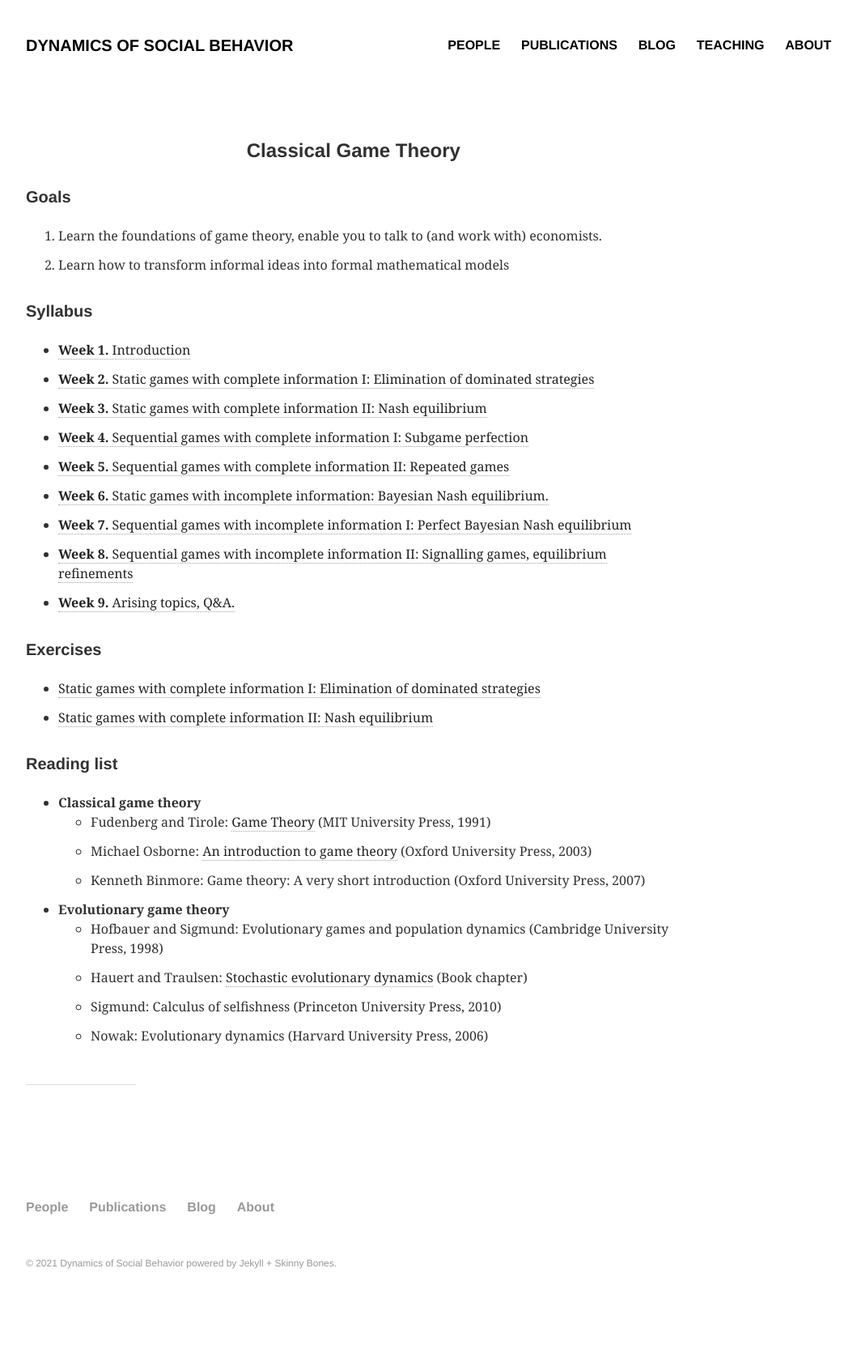
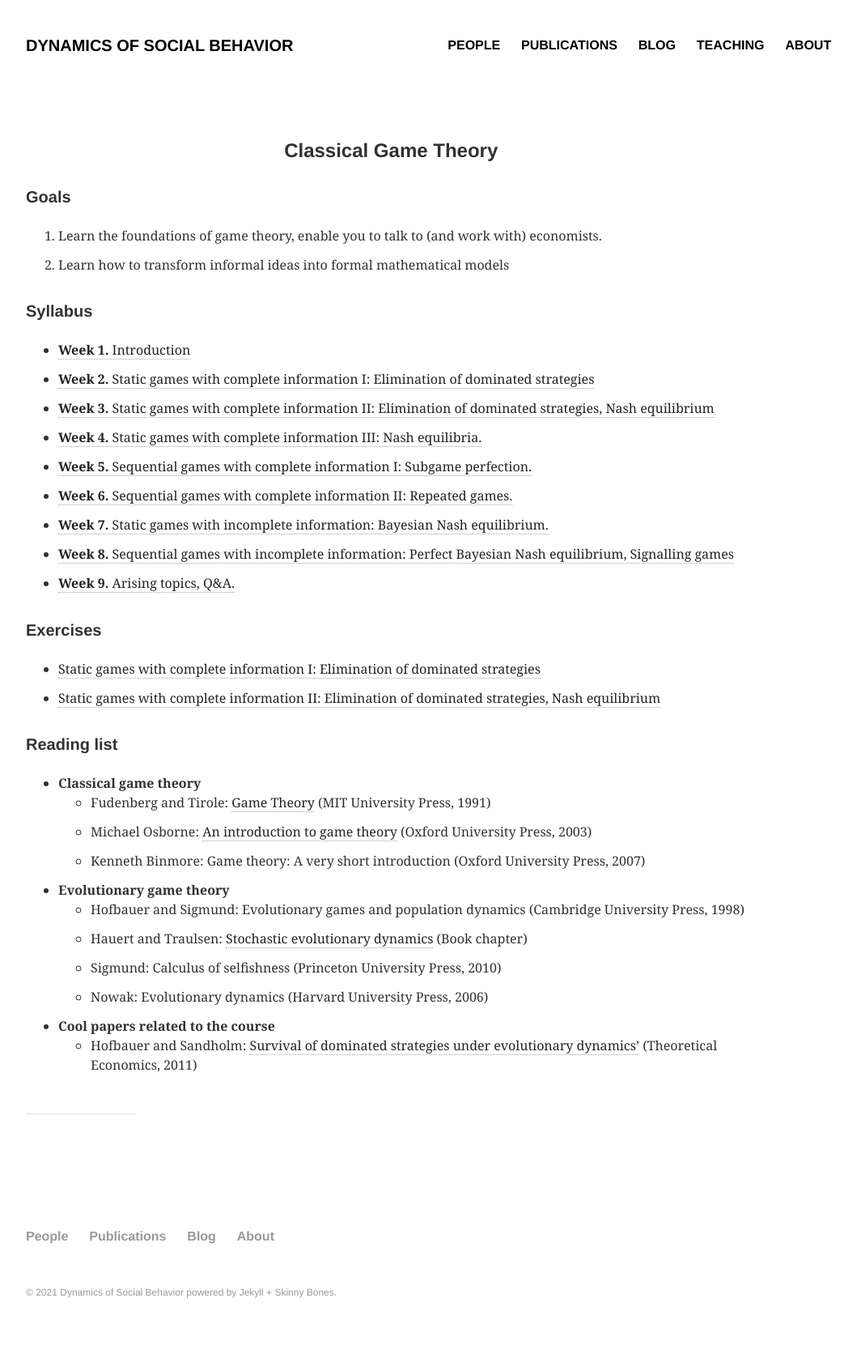
Before and after one commit to DYNOSOBs/social-behaviour, a Jekyll site: the page built from teaching/classical_game_theory/index.md, in a window 1280 px wide. Shown: the whole page at 81% size, without its empty margins (64-1123 px from the left). Built offline with Jekyll 4.4.1, drawn with Linux system fonts in a browser that asks for light colours; before the commit the page ends 1646 px from its top, so only the background shows below that.

Commit message:
update schedule and the name of week 3

```diff
--- a/_sass/_layout.scss
+++ b/_sass/_layout.scss
@@ -145,7 +145,7 @@
 #main {
 	.inner-wrap {
 		@include media($medium) {
-			@include span-columns(9);
+			@include span-columns(10);
 		}
 	}
 	.page-title {
--- a/teaching/classical_game_theory/index.md
+++ b/teaching/classical_game_theory/index.md
@@ -20,18 +20,18 @@ image:
 
 - [**Week 1.** Introduction](notes/Game_Theory_1.pdf)
 - [**Week 2.** Static games with complete information I: Elimination of dominated strategies](notes/Game_Theory_2.pdf)
-- [**Week 3.** Static games with complete information II: Nash equilibrium]()
-- [**Week 4.** Sequential games with complete information I: Subgame perfection]()
-- [**Week 5.** Sequential games with complete information II: Repeated games]()
-- [**Week 6.** Static games with incomplete information: Bayesian Nash equilibrium.]()
-- [**Week 7.** Sequential games with incomplete information I: Perfect Bayesian Nash equilibrium]()
-- [**Week 8.** Sequential games with incomplete information II: Signalling games, equilibrium refinements]()
+- [**Week 3.** Static games with complete information II: Elimination of dominated strategies, Nash equilibrium](notes/Game_Theory_3.pdf)
+- [**Week 4.** Static games with complete information III: Nash equilibria.]()
+- [**Week 5.** Sequential games with complete information I: Subgame perfection.]()
+- [**Week 6.** Sequential games with complete information II: Repeated games.]()
+- [**Week 7.** Static games with incomplete information: Bayesian Nash equilibrium.]()
+- [**Week 8.** Sequential games with incomplete information: Perfect Bayesian Nash equilibrium, Signalling games]()
 - [**Week 9.** Arising topics, Q&A.]()
 
 <h5>Exercises</h5>
 
 - [Static games with complete information I: Elimination of dominated strategies](exercises/w2.pdf)
-- [Static games with complete information II: Nash equilibrium](exercises/w3.pdf)
+- [Static games with complete information II: Elimination of dominated strategies, Nash equilibrium](exercises/w3.pdf)
 
 
 <h5>Reading list</h5>
@@ -47,3 +47,7 @@ image:
   - Hauert and Traulsen: [Stochastic evolutionary dynamics](https://www.math.ubc.ca/~hauert/publications/preprints/traulsen_09.pdf) (Book chapter)
   - Sigmund: Calculus of selfishness (Princeton University Press, 2010)
   - Nowak: Evolutionary dynamics (Harvard University Press, 2006)
+
+
+- **Cool papers related to the course**
+  - Hofbauer and Sandholm: [Survival of dominated strategies under evolutionary dynamics'](https://econtheory.org/ojs/index.php/te/article/viewFile/20110341/5736/193) (Theoretical Economics, 2011)
```
Also changed, not shown: 3 other files.
